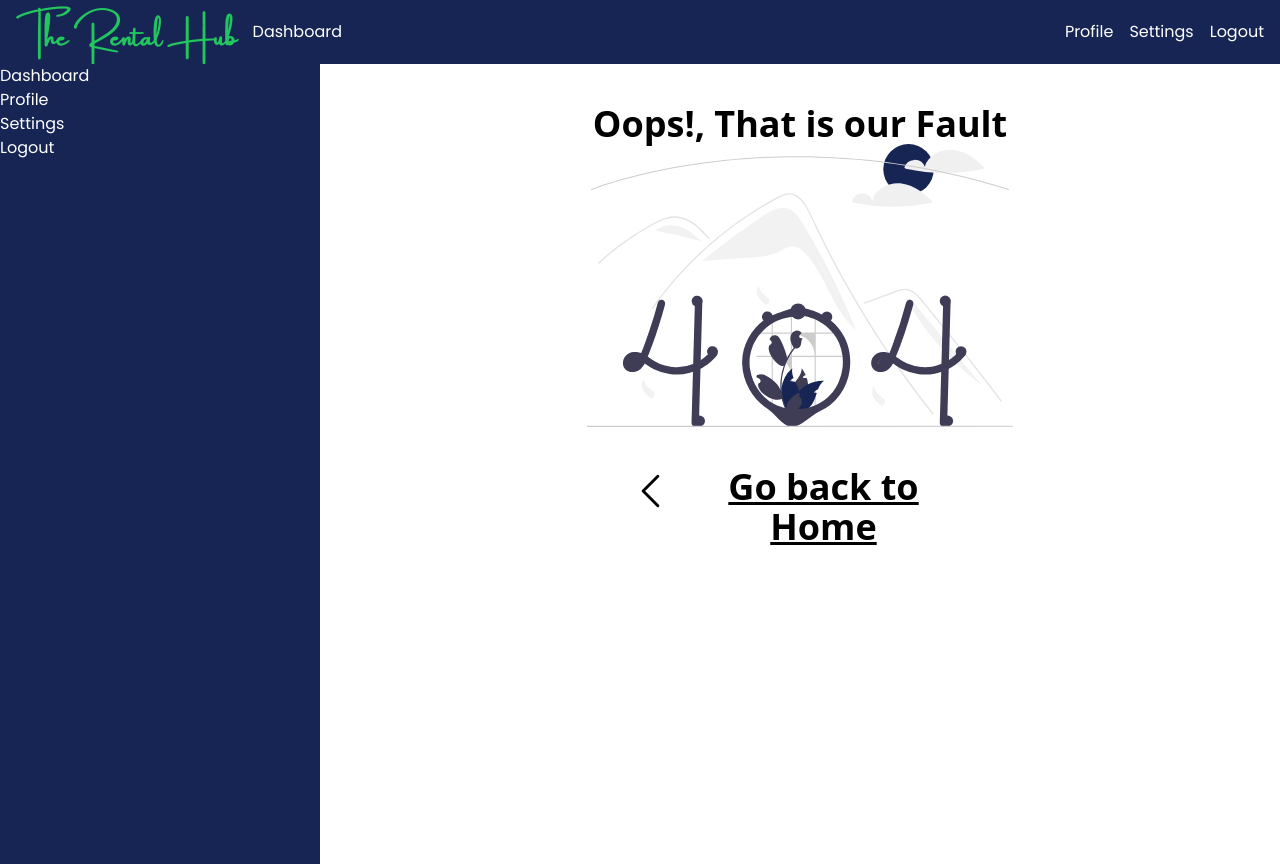
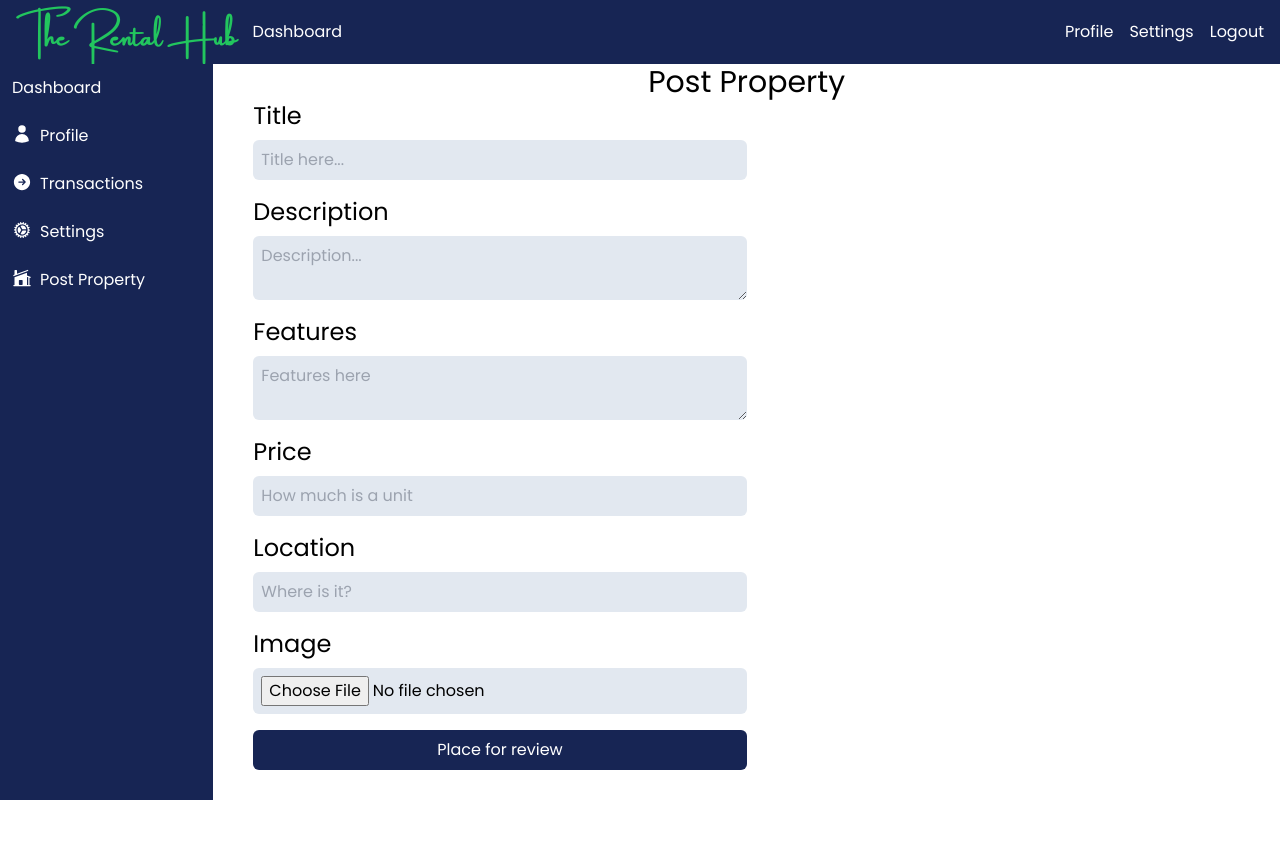
Before and after one commit to Hezekiah-Elisha/rentalhubfrontend, a React (Vite) app: page /dashboard/postproperty in a window 1280 px wide. After the commit the page ends 800 px from the top, so only its background shows below. Built offline with nearby package versions, Linux system fonts and the light colour scheme.

Commit message:
:construction: Add Property Page

```diff
--- a/package.json
+++ b/package.json
@@ -13,6 +13,7 @@
     "@heroicons/react": "^2.1.1",
     "react": "^18.2.0",
     "react-dom": "^18.2.0",
+    "react-modal": "^3.16.1",
     "react-router-dom": "^6.22.3"
   },
   "devDependencies": {
--- a/src/components/MainComponent.jsx
+++ b/src/components/MainComponent.jsx
@@ -7,6 +7,7 @@ import Footer from './Footer'
 import Header from './Header'
 import SignupPage from '../pages/SignupPage'
 import DashboardPage from '../pages/DashboardPage'
+import PostPropertyPage from '../pages/PostPropertyPage'
 
 export default function MainComponent() {
     const location = useLocation()
@@ -30,6 +31,7 @@ export default function MainComponent() {
                 <Route path='/signup' element={<SignupPage/>}/>
                 <Route path='/dashboard' element={<DashboardPage/>}>
                     <Route path='*' element={<NotFound/>}/>
+                    <Route path='/dashboard/postproperty' element={<PostPropertyPage/>}/>
                 </Route>
             </Routes>
             {!isSignin && <Footer/>}
--- /dev/null
+++ b/src/components/ModComponent.jsx
@@ -0,0 +1,54 @@
+import { CheckCircleIcon, XMarkIcon } from '@heroicons/react/24/solid';
+import React, { useState } from 'react'
+import Modal from 'react-modal';
+import PropTypes from 'prop-types';
+
+
+
+ModComponent.propTypes = {
+    closeModal: PropTypes.func
+}
+
+
+export default function ModComponent({ closeModal }) {
+    const [modalIsOpen, setModalIsOpen] = useState(true)
+  return (
+    <Modal
+        isOpen={modalIsOpen}
+        onRequestClose={closeModal}
+        contentLabel="Example Modal"
+        style={{
+            overlay: {
+                backgroundColor: 'rgba(0, 0, 0, 0.75)'
+            },
+            content: {
+                color: 'green',
+                display: 'flex',
+                flexDirection: 'column',
+                justifyContent: 'center',
+                alignItems: 'center',
+                width: '20%',
+                height: '25%',
+                marginLeft: 'auto',
+                marginRight: 'auto',
+                marginTop: '10%',
+                padding: '20px',
+                border: 'none',
+                borderRadius: '20px',
+                boxShadow: '0px 0px 15px 0px rgba(0,0,0,0.2)',
+                textAlign: 'center'
+            }
+        }
+    }>
+        <div className='flex flex-row justify-center align-middle'>
+            <CheckCircleIcon className='h-10 w-10 text-green-500'/>
+            <h1 className='font-ams'>Success</h1>
+        </div>
+        <h2>Property Added for review</h2>
+        <button onClick={closeModal} className='flex flex-row justify-center align-middle px-4 py-2 rounded-lg bg-green-500 text-blue-950'>
+            <XMarkIcon className='h-5 w-5'/>
+            <p>Close</p>
+        </button>
+    </Modal>
+  )
+}
--- a/src/components/SideNav.jsx
+++ b/src/components/SideNav.jsx
@@ -1,13 +1,37 @@
 // import React from 'react'
+import { ArrowRightCircleIcon, CogIcon, UserIcon, HomeModernIcon } from '@heroicons/react/24/solid'
+import { Link } from 'react-router-dom'
 
 export default function SideNav() {
   return (
-    <nav className='w-1/4 bg-blue-950 font-poppins h-screen'>
-      <div className="flex flex-col text-left justify-center">
-        <a href="/dashboard" className="text-white p- hover:bg-green-500">Dashboard</a>
-        <a href="/dashboard/profile" className="text-white p- hover:bg-green-500">Profile</a>
-        <a href="/dashboard/settings" className="text-white p- hover:bg-green-500">Settings</a>
-        <a href="/dashboard/logout" className="text-white p- hover:bg-green-500">Logout</a>
+    <nav className='w-1/6 bg-blue-950 font-poppins h-full'>
+      <div className="flex flex-col h-full overflow-scroll w-full">
+          <a href="/dashboard" className="text-white p-3 hover:bg-green-500">Dashboard</a>
+          <Link to="/dashboard/profile" className="text-white flex flex-row gap-2 p-3 hover:bg-green-500">
+            <UserIcon className="h-5 w-5"/>
+            <p>
+              Profile
+            </p>
+          </Link>
+          <Link to="/dashboard/transactions" className="text-white flex flex-row gap-2 p-3 hover:bg-green-500">
+            <ArrowRightCircleIcon className="h-5 w-5"/>
+            <p>
+              Transactions
+            </p>
+          </Link>
+          <Link to="/dashboard/settings" className="text-white flex flex-row gap-2 p-3 hover:bg-green-500">
+            <CogIcon className="h-5 w-5"/>
+            <p>
+              Settings
+            </p>
+          </Link>
+          <Link to="/dashboard/postproperty" className="text-white flex flex-row gap-2 p-3 hover:bg-green-500">
+            <HomeModernIcon className="h-5 w-5"/>
+            <p>
+              Post Property
+            </p>
+          </Link>
+
       </div>
     </nav>
   )
--- a/src/pages/DashboardPage.jsx
+++ b/src/pages/DashboardPage.jsx
@@ -8,12 +8,12 @@ export default function DashboardPage() {
 
 
     return (
-        <div className="flex flex-col items-center justify-center">
+        <div className="flex flex-col h-screen">
             <DashboardHeader />
-            <div className="flex flex-row w-full">
+            <div className="flex flex-row w-full h-full">
                 <SideNav />
                 { navigation.state === 'loading' && "Loading..."}
-                <Outlet />
+                <Outlet className="" />
             </div>
         </div>
     )
--- /dev/null
+++ b/src/pages/PostPropertyPage.jsx
@@ -0,0 +1,82 @@
+import React, { useState } from 'react'
+import Modal from 'react-modal';
+import { XMarkIcon, CheckCircleIcon } from '@heroicons/react/24/solid';
+
+export default function PostPropertyPage() {
+    const [modalIsOpen, setModalIsOpen] = useState(false);
+
+
+  return (
+    <div className='font-poppins w-5/6 px-10'>
+        <h1 className='text-3xl text-center'>Post Property</h1>
+        {/* form goes here */}
+        <Modal
+            isOpen={modalIsOpen}
+            onRequestClose={() => setModalIsOpen(false)}
+            contentLabel="Example Modal"
+            style={{
+                overlay: {
+                  backgroundColor: 'rgba(0, 0, 0, 0.75)'
+                },
+                content: {
+                  color: 'green',
+                  display: 'flex',
+                  flexDirection: 'column',
+                    justifyContent: 'center',
+                    alignItems: 'center',
+                  width: '20%',
+                  height: '25%',
+                  marginLeft: 'auto',
+                  marginRight: 'auto',
+                  marginTop: '10%',
+                  padding: '20px',
+                  border: 'none',
+                  borderRadius: '20px',
+                  boxShadow: '0px 0px 15px 0px rgba(0,0,0,0.2)',
+                  textAlign: 'center'
+                }
+              }}
+        >
+            <div className='flex flex-row justify-center align-middle'>
+                <CheckCircleIcon className='h-10 w-10 text-green-500'/>
+                <h1 className='font-ams'>Success</h1>
+            </div>
+            <h2>Property Added for review</h2>
+            <button onClick={() => setModalIsOpen(false)} className='flex flex-row justify-center align-middle px-4 py-2 rounded-lg bg-green-500 text-blue-950'>
+                <XMarkIcon className='h-5 w-5'/>
+                <p>Close</p>
+            </button>
+
+        </Modal>
+        <div className='flex flex-col gap-4 w-1/2'>
+            <div className='flex flex-col gap-2'>
+                <label htmlFor='title' className='text-2xl'>Title</label>
+                <input type='text' name='title' id='title' className='p-2 border border-none rounded-md bg-slate-200 focus:outline-none' placeholder='Title here...'/>
+            </div>
+            <div className='flex flex-col gap-2'>
+                <label htmlFor='description' className=' text-2xl'>Description</label>
+                <textarea name='description' id='description' className='p-2 border border-none rounded-md bg-slate-200 focus:outline-none' placeholder='Description...'></textarea>
+            </div>
+            <div className='flex flex-col gap-2'>
+                <label htmlFor='price' className=' text-2xl'>Features</label>
+                <textarea name='features' id='features' className='p-2 border border-none rounded-md bg-slate-200 focus:outline-none' placeholder='Features here'></textarea>
+            </div>
+            <div className='flex flex-col gap-2'>
+                <label htmlFor='price' className=' text-2xl'>Price</label>
+                <input type='number' name='price' id='price' className='p-2 border border-none rounded-md bg-slate-200 focus:outline-none' placeholder='How much is a unit'/>
+            </div>
+            <div className='flex flex-col gap-2'>
+                <label htmlFor='location' className=' text-2xl'>Location</label>
+                <input type='text' name='location' id='location' className='p-2 border border-none rounded-md bg-slate-200 focus:outline-none' placeholder='Where is it?'/>
+            </div>
+            <div className='flex flex-col gap-2'>
+                <label htmlFor='image' className=' text-2xl'>Image</label>
+                <input type='file' name='image' id='image' className='p-2 border border-none rounded-md bg-slate-200 focus:outline-none'/>
+            </div>
+            <div className='flex flex-col gap-2'>
+                <button className='bg-blue-950 text-white p-2 rounded-md'onClick={() => setModalIsOpen(true)} >Place for review</button>
+            </div>
+        </div>
+    </div>
+  )
+}
```
Also changed, not shown: 1 other file (tests, documents, lock files or other folders).
